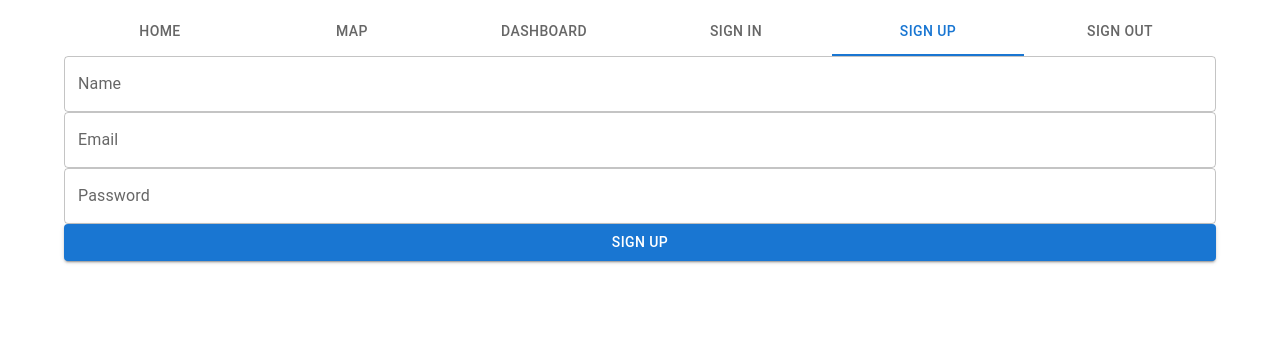
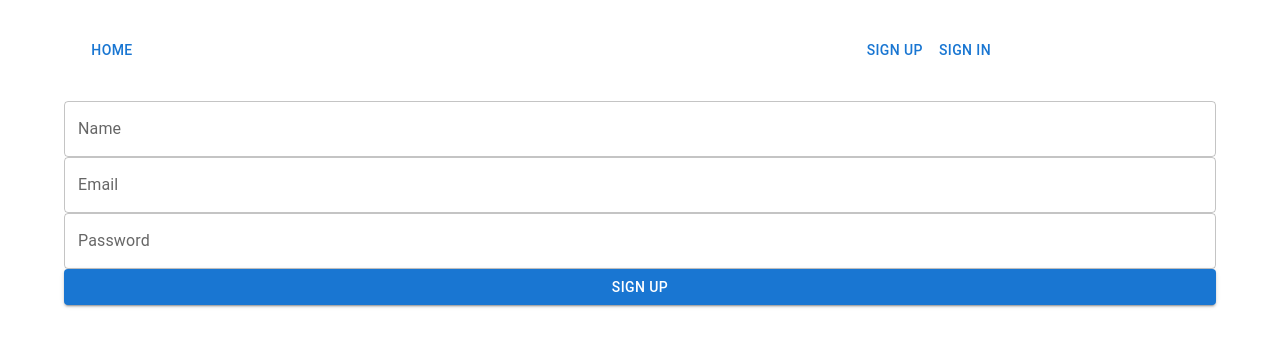
Before and after one commit to ivanovx/ProjectX, a React (Create React App) app in the folder frontend/: page /user/signup in a window 1280 px wide. Shown: the top 346 px of the page. Built offline with nearby package versions, Linux system fonts and the light colour scheme.

Commit message:
common UI changes

```diff
--- a/frontend/src/components/Auth/index.tsx
+++ b/frontend/src/components/Auth/index.tsx
@@ -40,7 +40,7 @@ export default function Auth({ children }: IProps) {
         UserService
             .signUp(userDetails)
             .then(() => {
-                navigate("/");
+                navigate("/user/signin");
             })
             .catch((err) => {
                 console.log(err);
@@ -61,7 +61,8 @@ export default function Auth({ children }: IProps) {
     };
 
     const signOut = () => {
-        alert("Are you sure?");
+        setToken(null);
+        navigate("/");
     };
 
     return <AuthContext.Provider value={{ token, signUp, signIn, signOut }}>{children}</AuthContext.Provider>;
--- a/frontend/src/components/Layout/index.tsx
+++ b/frontend/src/components/Layout/index.tsx
@@ -1,25 +1,50 @@
-import { Tabs, Tab, Container } from '@mui/material';
+import { Tabs, Tab, Container, Button, Grid } from '@mui/material';
 import React from 'react';
 import { Outlet, useLocation, useNavigate } from 'react-router-dom';
 import Auth, { useAuth } from '../Auth';
 
 export default function Layout() {
+    const auth = useAuth();
+
     return (
         <Auth>
-             <Container>
-                <Navbar />
+            <Container>
+                <Navbar auth={auth} />
                 <Outlet />
             </Container>
         </Auth>
     );
 }
 
-function Navbar() {
-    const location = useLocation();
-    const navigate = useNavigate();
-    const auth = useAuth();
+function Navbar({ auth }) {
+    return (
+        <Grid container spacing={2} margin="1rem auto 2rem">
+            <Grid item xs={6} md={8}>
+                <Button href="/" variant="text">Home</Button>
+                {auth.token && <Button href="/dashboard" variant="text">Dashboard</Button>}
+            </Grid>
+            <Grid item xs={6} md={4}>
+                {!auth.token && (
+                    <>
+                        <Button href="/user/signup" variant="text">Sign Up</Button>
+                        <Button href="/user/signin" variant="text">Sign In</Button>
+                    </>
+                )}
 
-    return (
+                {auth.token && <Button variant="text">Sign Out</Button>}
+            </Grid>
+        </Grid>
+    );
+}
+
+/*
+  <Container sx={containerSx}>
+
+
+        </Container>
+*/
+
+/*
         <Tabs value={location.pathname} onChange={(e: React.SyntheticEvent, newValue: string) => navigate(newValue)} variant="fullWidth">
             <Tab value="/home" label="Home" />
             <Tab value="/map" label="Map" />
@@ -28,5 +53,5 @@ function Navbar() {
             <Tab value="/user/signup" label="Sign Up" />
             <Tab onClick={auth.signOut} label="Sign Out" />
         </Tabs>
-    );
-}
+
+*/
--- a/frontend/src/views/Home.jsx
+++ b/frontend/src/views/Home.jsx
@@ -1,6 +1,7 @@
 import React from "react";
 import { MapContainer, TileLayer, Marker, Popup  } from 'react-leaflet'
 
+/*
 export default function App() {
     const position = [51.505, -0.09];
 
@@ -19,4 +20,8 @@ export default function App() {
 </MapContainer>
     );
 
+}*/
+
+export default function Home() {
+  return <h1>Home</h1>
 }
```
